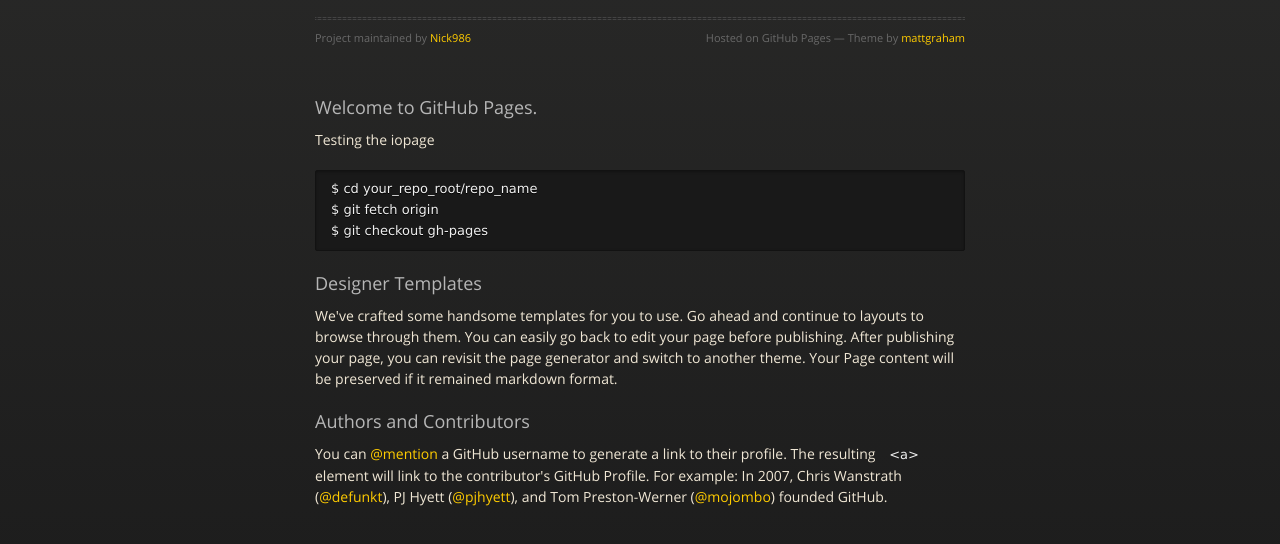
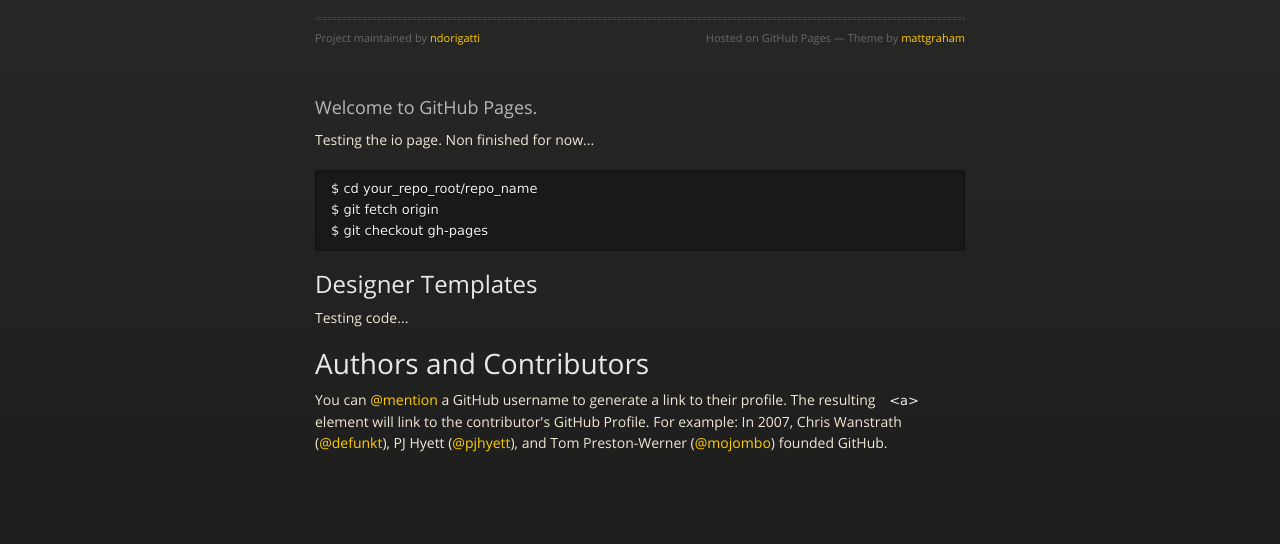
Before and after one commit to ndorigatti/GLExtensionsChecker, a plain HTML site: page index.html in a window 1280 px wide. Shown: the part 176-720 px from the top of the page. Drawn offline with nearby package versions, Linux system fonts and the light colour scheme.

Commit message:
Create gh-pages branch via GitHub

```diff
--- a/index.html
+++ b/index.html
@@ -3,7 +3,7 @@
   <head>
     <meta charset="utf-8">
     <meta http-equiv="X-UA-Compatible" content="chrome=1">
-    <title>Glextensionschecker by Nick986</title>
+    <title>Glextensionschecker by ndorigatti</title>
     <link rel="stylesheet" href="stylesheets/styles.css">
     <link rel="stylesheet" href="stylesheets/pygment_trac.css">
     <script src="https://ajax.googleapis.com/ajax/libs/jquery/1.7.1/jquery.min.js"></script>
@@ -20,9 +20,9 @@
   <body>
       <div id="header">
         <nav>
-          <li class="fork"><a href="https://github.com/Nick986/GLExtensionsChecker">View On GitHub</a></li>
-          <li class="downloads"><a href="https://github.com/Nick986/GLExtensionsChecker/zipball/master">ZIP</a></li>
-          <li class="downloads"><a href="https://github.com/Nick986/GLExtensionsChecker/tarball/master">TAR</a></li>
+          <li class="fork"><a href="https://github.com/ndorigatti/GLExtensionsChecker">View On GitHub</a></li>
+          <li class="downloads"><a href="https://github.com/ndorigatti/GLExtensionsChecker/zipball/master">ZIP</a></li>
+          <li class="downloads"><a href="https://github.com/ndorigatti/GLExtensionsChecker/tarball/master">TAR</a></li>
           <li class="title">DOWNLOADS</li>
         </nav>
       </div><!-- end header -->
@@ -34,27 +34,27 @@
           <h1>Glextensionschecker</h1>
           <p>Check which Texture Compressions are supported on the device in use</p>
           <hr>
-          <span class="credits left">Project maintained by <a href="https://github.com/Nick986">Nick986</a></span>
+          <span class="credits left">Project maintained by <a href="https://github.com/ndorigatti">ndorigatti</a></span>
           <span class="credits right">Hosted on GitHub Pages &mdash; Theme by <a href="https://twitter.com/michigangraham">mattgraham</a></span>
         </div>
 
         <h3>
 <a name="welcome-to-github-pages" class="anchor" href="#welcome-to-github-pages"><span class="octicon octicon-link"></span></a>Welcome to GitHub Pages.</h3>
 
-<p>Testing the iopage</p>
+<p>Testing the io page. Non finished for now...</p>
 
 <pre><code>$ cd your_repo_root/repo_name
 $ git fetch origin
 $ git checkout gh-pages
 </code></pre>
 
-<h3>
-<a name="designer-templates" class="anchor" href="#designer-templates"><span class="octicon octicon-link"></span></a>Designer Templates</h3>
+<h2>
+<a name="designer-templates" class="anchor" href="#designer-templates"><span class="octicon octicon-link"></span></a>Designer Templates</h2>
 
-<p>We've crafted some handsome templates for you to use. Go ahead and continue to layouts to browse through them. You can easily go back to edit your page before publishing. After publishing your page, you can revisit the page generator and switch to another theme. Your Page content will be preserved if it remained markdown format.</p>
+<p>Testing code...</p>
 
-<h3>
-<a name="authors-and-contributors" class="anchor" href="#authors-and-contributors"><span class="octicon octicon-link"></span></a>Authors and Contributors</h3>
+<h1>
+<a name="authors-and-contributors" class="anchor" href="#authors-and-contributors"><span class="octicon octicon-link"></span></a>Authors and Contributors</h1>
 
 <p>You can <a href="https://github.com/blog/821" class="user-mention">@mention</a> a GitHub username to generate a link to their profile. The resulting <code>&lt;a&gt;</code> element will link to the contributor's GitHub Profile. For example: In 2007, Chris Wanstrath (<a href="https://github.com/defunkt" class="user-mention">@defunkt</a>), PJ Hyett (<a href="https://github.com/pjhyett" class="user-mention">@pjhyett</a>), and Tom Preston-Werner (<a href="https://github.com/mojombo" class="user-mention">@mojombo</a>) founded GitHub.</p>
       </section>
```
Also changed, not shown: params.json (+1 -1 lines).
